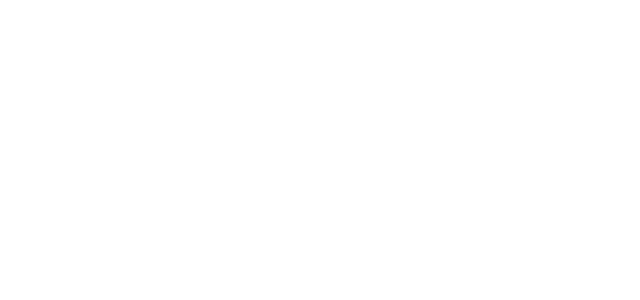
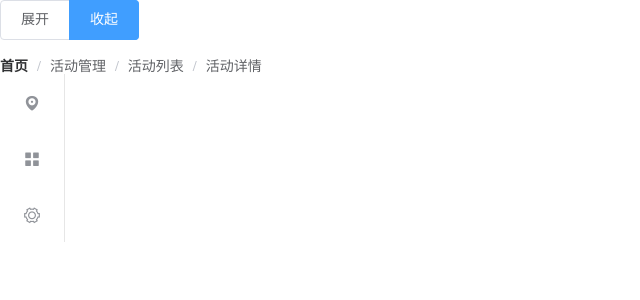
Before and after one commit to baixue0111/vue-study, a Vue app in the folder vueAdmin/: page /#/index in a window 1280 px wide. Shown: the top 300 px of the page, without its empty margins (0-640 px from the left). Built offline with nearby package versions, Linux system fonts and the light colour scheme.

Commit message:
增加导航

```diff
--- a/vueAdmin/src/components/header/header.vue
+++ b/vueAdmin/src/components/header/header.vue
@@ -1,19 +1,68 @@
 <template>
   <div class="headerPage">
-      <svg class="icon-mulu" aria-hidden="true">
+      <!-- <svg class="icon-mulu" aria-hidden="true">
         <use xlink:href="#icon-xxx"></use>
-    </svg>
+    </svg> -->
+    <el-radio-group v-model="isCollapse" style="margin-bottom: 20px;">
+        <el-radio-button :label="false">展开</el-radio-button>
+        <el-radio-button :label="true">收起</el-radio-button>
+    </el-radio-group>
+    <el-breadcrumb separator="/">
+        <el-breadcrumb-item :to="{ path: '/' }">首页</el-breadcrumb-item>
+        <el-breadcrumb-item>活动管理</el-breadcrumb-item>
+        <el-breadcrumb-item>活动列表</el-breadcrumb-item>
+        <el-breadcrumb-item>活动详情</el-breadcrumb-item>
+    </el-breadcrumb>
+    <el-menu default-active="1-4-1" class="el-menu-vertical-demo" @open="handleOpen" @close="handleClose" :collapse="isCollapse">
+        <el-submenu index="1">
+            <template slot="title">
+            <i class="el-icon-location"></i>
+            <span slot="title">导航一</span>
+            </template>
+            <el-menu-item-group>
+            <span slot="title">分组一</span>
+            <el-menu-item index="1-1">选项1</el-menu-item>
+            <el-menu-item index="1-2">选项2</el-menu-item>
+            </el-menu-item-group>
+            <el-menu-item-group title="分组2">
+            <el-menu-item index="1-3">选项3</el-menu-item>
+            </el-menu-item-group>
+            <el-submenu index="1-4">
+            <span slot="title">选项4</span>
+            <el-menu-item index="1-4-1">选项1</el-menu-item>
+            </el-submenu>
+        </el-submenu>
+        <el-menu-item index="2">
+            <i class="el-icon-menu"></i>
+            <span slot="title">导航二</span>
+        </el-menu-item>
+        <el-menu-item index="3">
+            <i class="el-icon-setting"></i>
+            <span slot="title">导航三</span>
+        </el-menu-item>
+        </el-menu>
   </div>
 </template>
 <script>
 export default {
     data() {
-        return {
-
-        }
+      return {
+        isCollapse: true
+      };
+    },
+    methods: {
+      handleOpen(key, keyPath) {
+        console.log(key, keyPath);
+      },
+      handleClose(key, keyPath) {
+        console.log(key, keyPath);
+      }
     }
 }
 </script>
-<style>
-
+<style scoped>
+.el-menu-vertical-demo:not(.el-menu--collapse) {
+    width: 200px;
+    min-height: 400px;
+  }
 </style>
```
